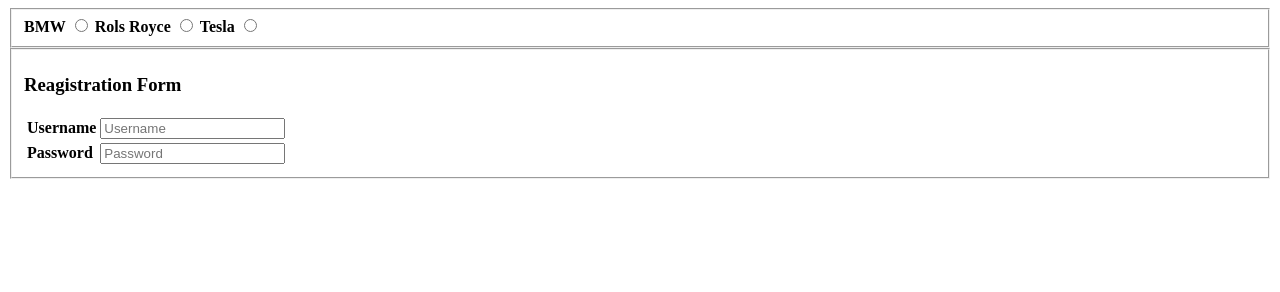
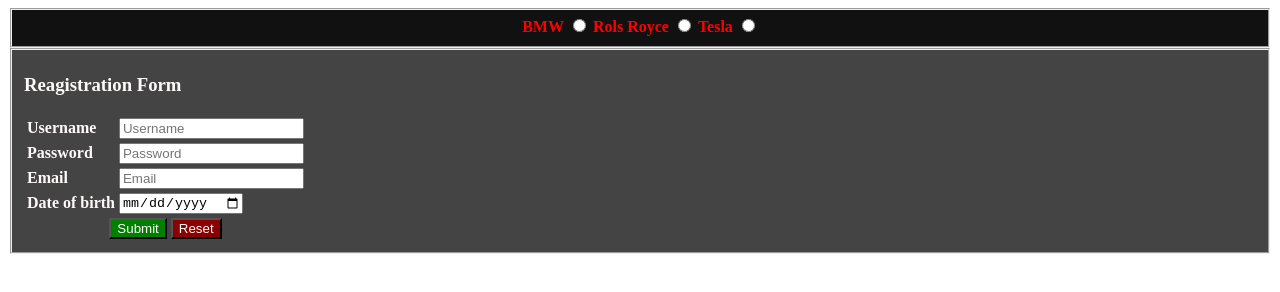
Before and after one commit to Ibrohim777632/Ibroxim-Front-Course, a plain HTML site: page copy-folder/html lessons/exercise/input-ex2copy.html in a window 1280 px wide. Drawn offline with Linux system fonts and the light colour scheme.

Commit message:
add input ex2

```diff
--- a/copy-folder/html lessons/exercise/input-ex2copy.html
+++ b/copy-folder/html lessons/exercise/input-ex2copy.html
@@ -9,12 +9,12 @@
 
 <body>
 
-    <fieldset class="1">
+    <fieldset class="f1">
         <label>
             <b>BMW</b> <input type="radio" name="cars">
         </label>
         <label>
-            <b>Rols Royce</b> <input type="radio" >
+            <b>Rols Royce</b> <input type="radio" name="cars">
         </label>
         <label>
             <b>Tesla</b> <input type="radio" name="cars">
@@ -33,8 +33,37 @@
                     <td><label for="Password"><b>Password</b></label></td>
                     <td><input type="password" placeholder="Password" id="Password"></td>
                 </tr>
+                <tr>
+                    <td><label for="email"><b>Email</b></label></td>
+                    <td><input type="email" placeholder="Email" id="email"></td>
+                </tr>
+                <tr>
+                    <td><label for="date of birth"><b>Date of birth</b></label></td>
+                    <td><input type="date" id="date of birth"></td>
+                </tr>
+                <tr>
+                    <td style="text-align: center;" colspan="2">
+                        <input style="background-color: green; color: snow;" type="submit">
+                        <input style="background-color: darkred; color: snow" type="reset">
+                    </td>
+                </tr>
             </table>
         </form>
+
     </fieldset>
 </body>
+<style>
+
+    .f1 {
+        background-color: #111;
+        color: red;
+        text-align: center;
+    }
+
+    .f2 {
+        background-color: #444;
+        color: snow;
+    }
+</style>
+
 </html>
```
Also changed, not shown: html/exercise/input-ex2.html (+1 -1 lines), html/form.html (+1 -1 lines).
